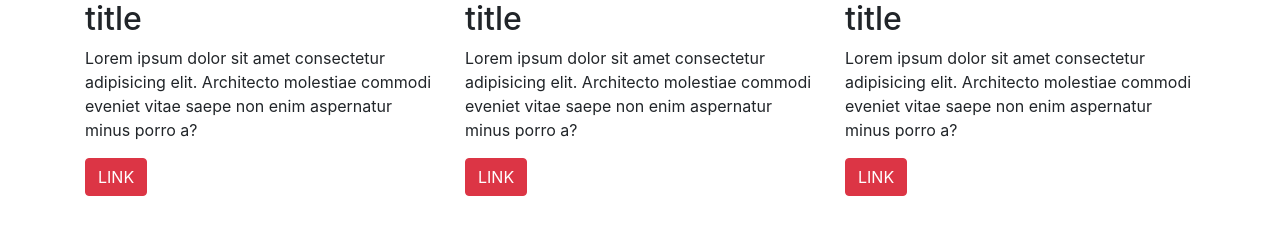
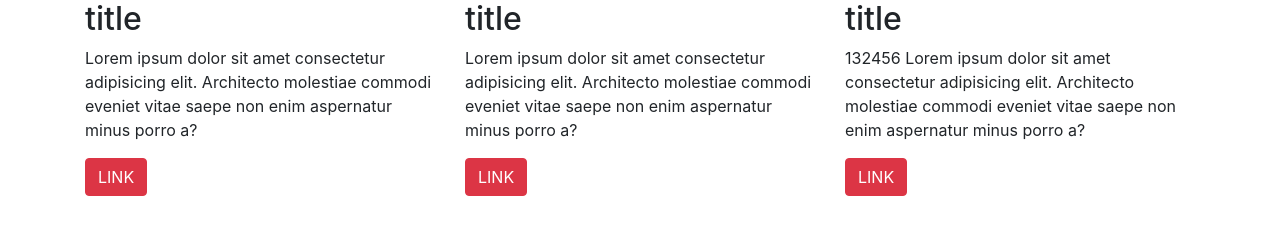
Before and after one commit to hccs6088/git-test, a plain HTML site: page index.html in a window 1280 px wide. Drawn offline with nearby package versions, Linux system fonts and the light colour scheme.

Commit message:
Ver. 1.0.5

```diff
--- a/index.html
+++ b/index.html
@@ -26,7 +26,7 @@
             </div>
             <div class="col-md-4">
                 <h2>title</h2>
-                <p>Lorem ipsum dolor sit amet consectetur adipisicing elit. Architecto molestiae commodi eveniet vitae saepe non enim aspernatur minus porro a?</p>
+                <p>132456 Lorem ipsum dolor sit amet consectetur adipisicing elit. Architecto molestiae commodi eveniet vitae saepe non enim aspernatur minus porro a?</p>
                 <a href="#" class="btn btn-danger">LINK</a>
             </div>
 
```
